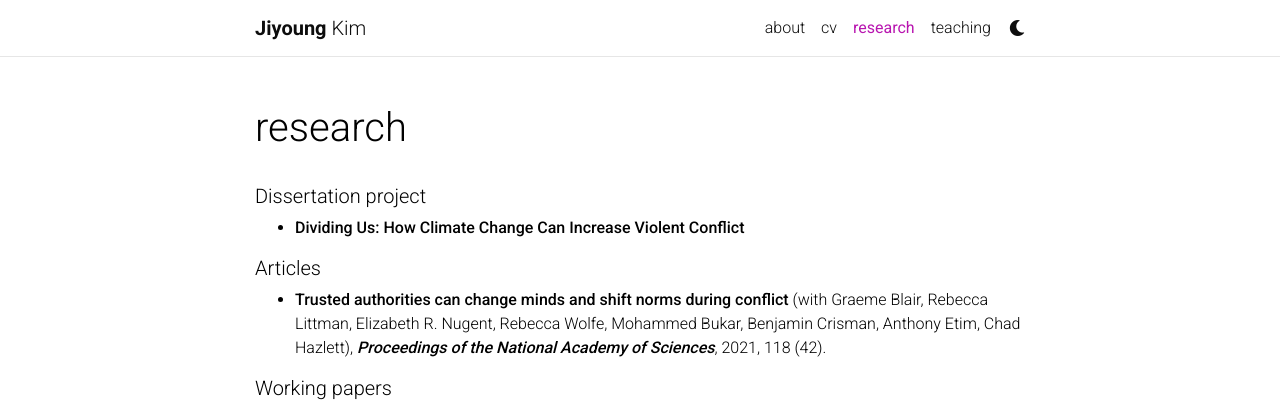
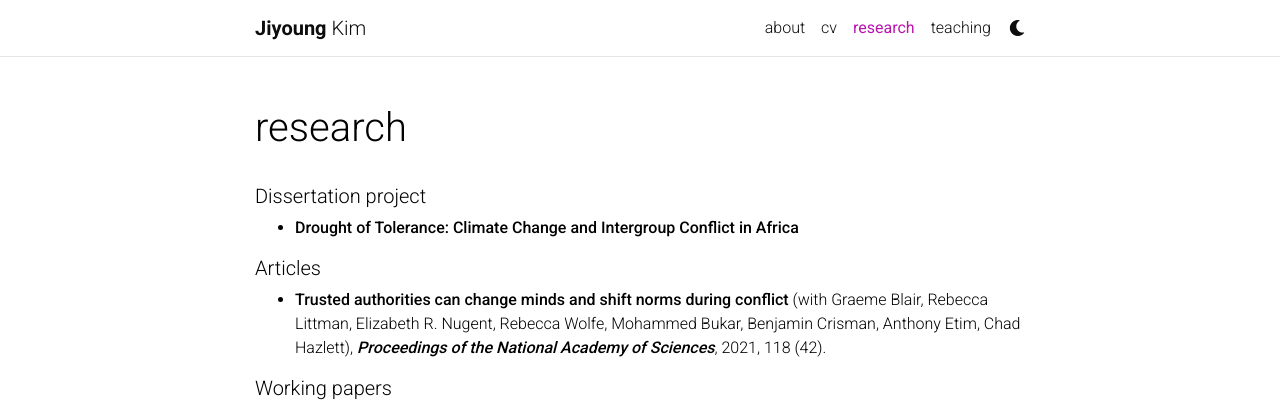
Before and after one commit to jiyoungestherkim/jiyoungestherkim.github.io, a Jekyll site: the page built from _pages/research.md, in a window 1280 px wide. Shown: the top 410 px of the page. Built offline with Jekyll 4.4.1, drawn with Linux system fonts in a browser that asks for light colours; comment, search, counter and statistics services are not loaded; a style sheet for code colours, icons or effects is not loaded.

Commit message:
Update research.md

```diff
--- a/_pages/research.md
+++ b/_pages/research.md
@@ -8,7 +8,7 @@ nav_order: 3
 ---
 
 ##### Dissertation project
-- **Dividing Us: How Climate Change Can Increase Violent Conflict**
+- **Drought of Tolerance: Climate Change and Intergroup Conflict in Africa**
 
 
 ##### Articles
```
